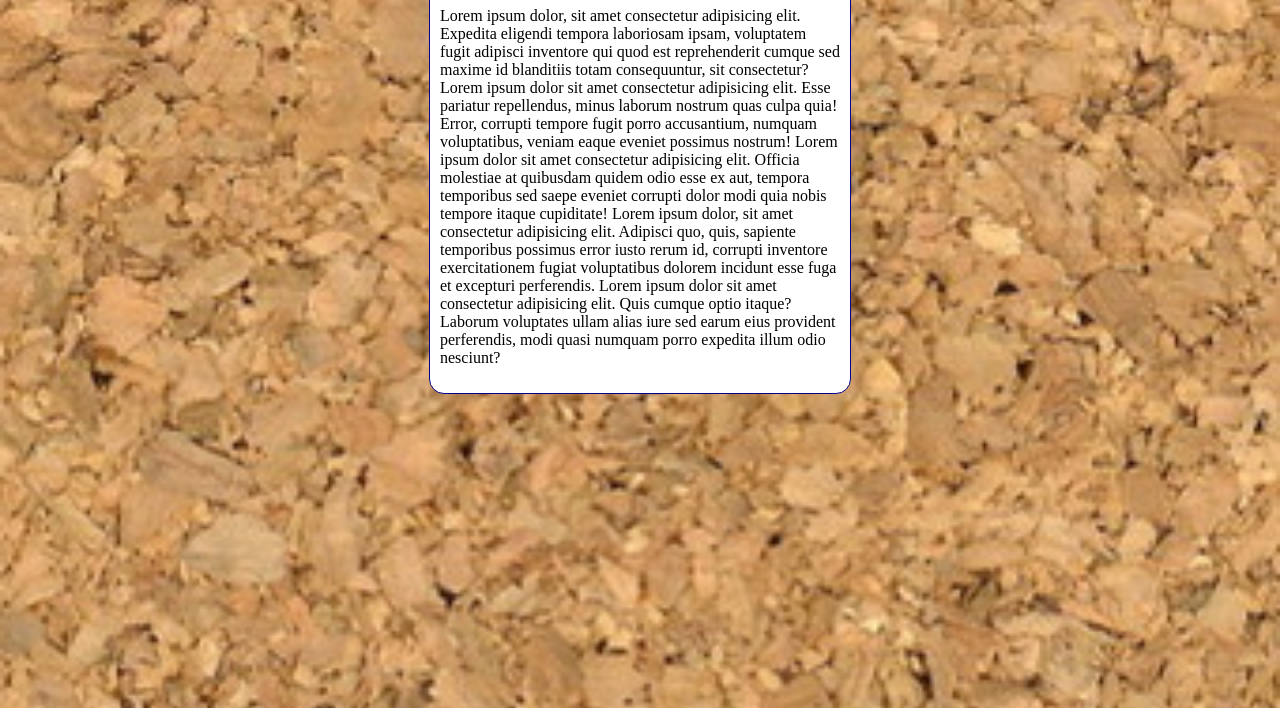
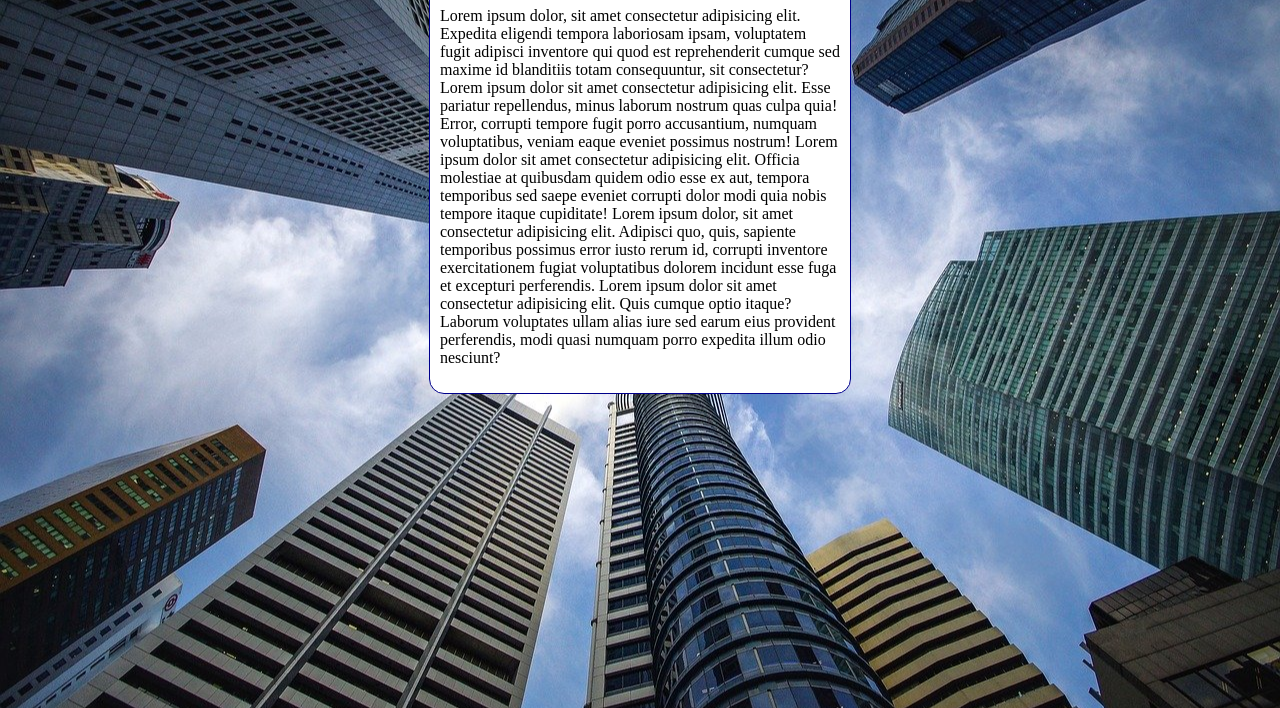
Before and after one commit to Mr-Kobayash/HTML-CSS, a plain HTML site: page exercicios/ex022/fundo006.html in a window 1280 px wide. Shown: the part 92-800 px from the top of the page. Drawn offline with Linux system fonts and the light colour scheme.

Commit message:
att o ex

```diff
--- a/exercicios/ex022/fundo006.html
+++ b/exercicios/ex022/fundo006.html
@@ -3,20 +3,28 @@
 <head>
     <meta charset="UTF-8">
     <meta name="viewport" content="width=device-width, initial-scale=1.0">
-    <title>Document</title>
+    <title>fundo fixo de tela</title>
 
     <style>
         body {
+           /* height: 100vh;
             background-color: black;
-            background-image: url('images/wallpaper001.jpg');
+            background-image: url('images/wallpaper002.jpg');
             background-position: center top;
             background-repeat: no-repeat;
+            background-size: cover;
+            background-attachment: fixed;*/
+
+            /*Shorthand - background
+                color > image > position > repeat > size > attachemnt
+            */
+            background: black url('images/wallpaper002.jpg') center center   no-repeat fixed;
             background-size: cover;
         }
 
         main {
             background-color: white;
-            width: 400px;
+            max-width: 400px;
             padding: 10px;
             margin: auto;
             border: 1px solid darkblue;
```
